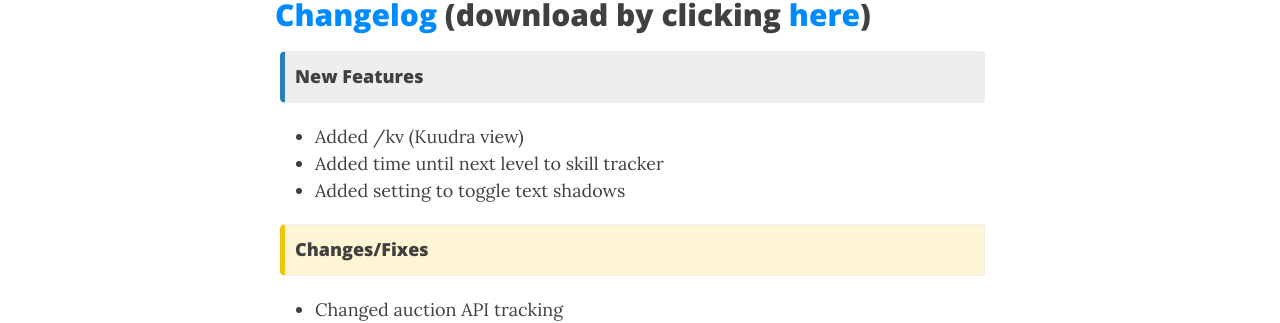
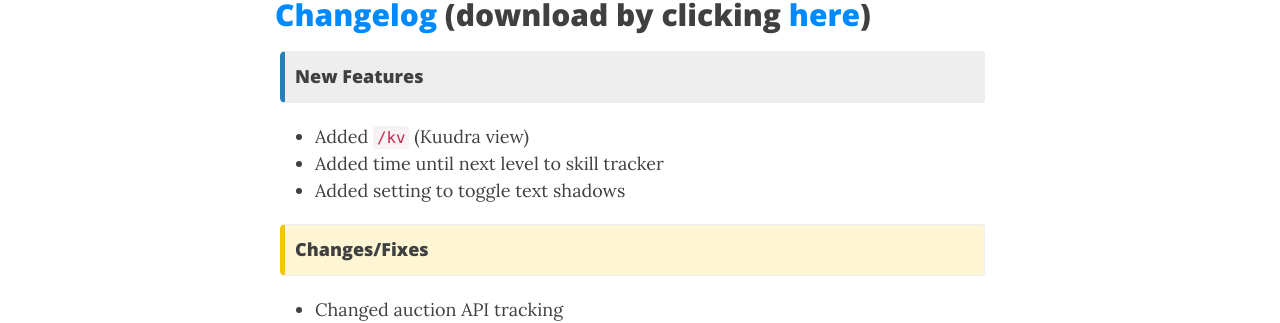
Before and after one commit to zhenga8533/VolcAddons, a Jekyll site: the page built from docs/_posts/2024-02-04-v2_8_7.md, in a window 1280 px wide and 900 px high. Shown: the part 321-644 px from the top of the window. Built offline with Jekyll 4.4.1, drawn with Linux system fonts in a browser that asks for light colours; nearby versions of some CDN libraries; comment, search, counter and statistics services are not loaded.

Commit message:
Update 2024-02-04-v2_8_7.md

```diff
--- a/docs/_posts/2024-02-04-v2_8_7.md
+++ b/docs/_posts/2024-02-04-v2_8_7.md
@@ -12,7 +12,7 @@ author: Volcaronitee
 
 {: .box-note}
 #### New Features
-- Added /kv (Kuudra view)
+- Added `/kv` (Kuudra view)
 - Added time until next level to skill tracker
 - Added setting to toggle text shadows
 
```
